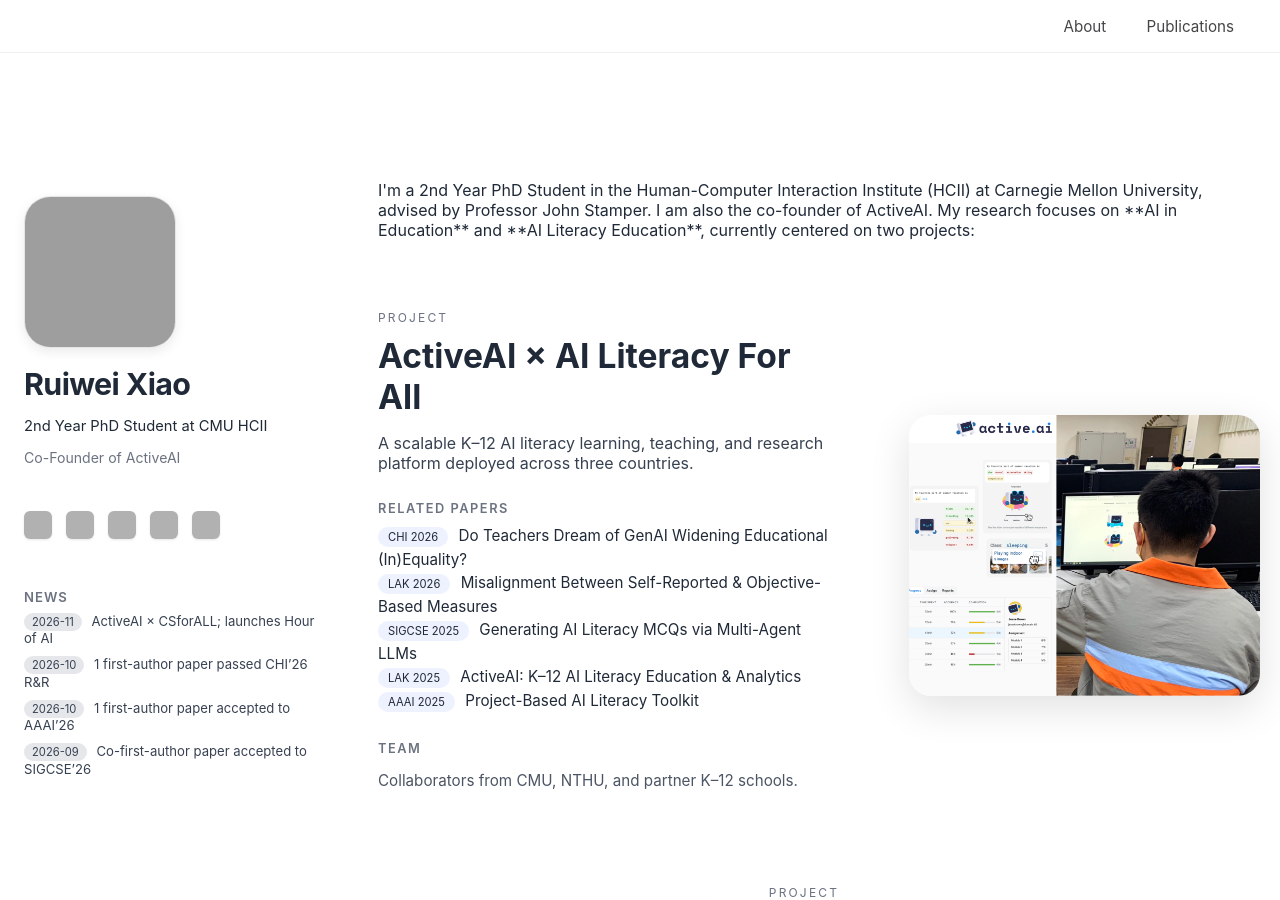
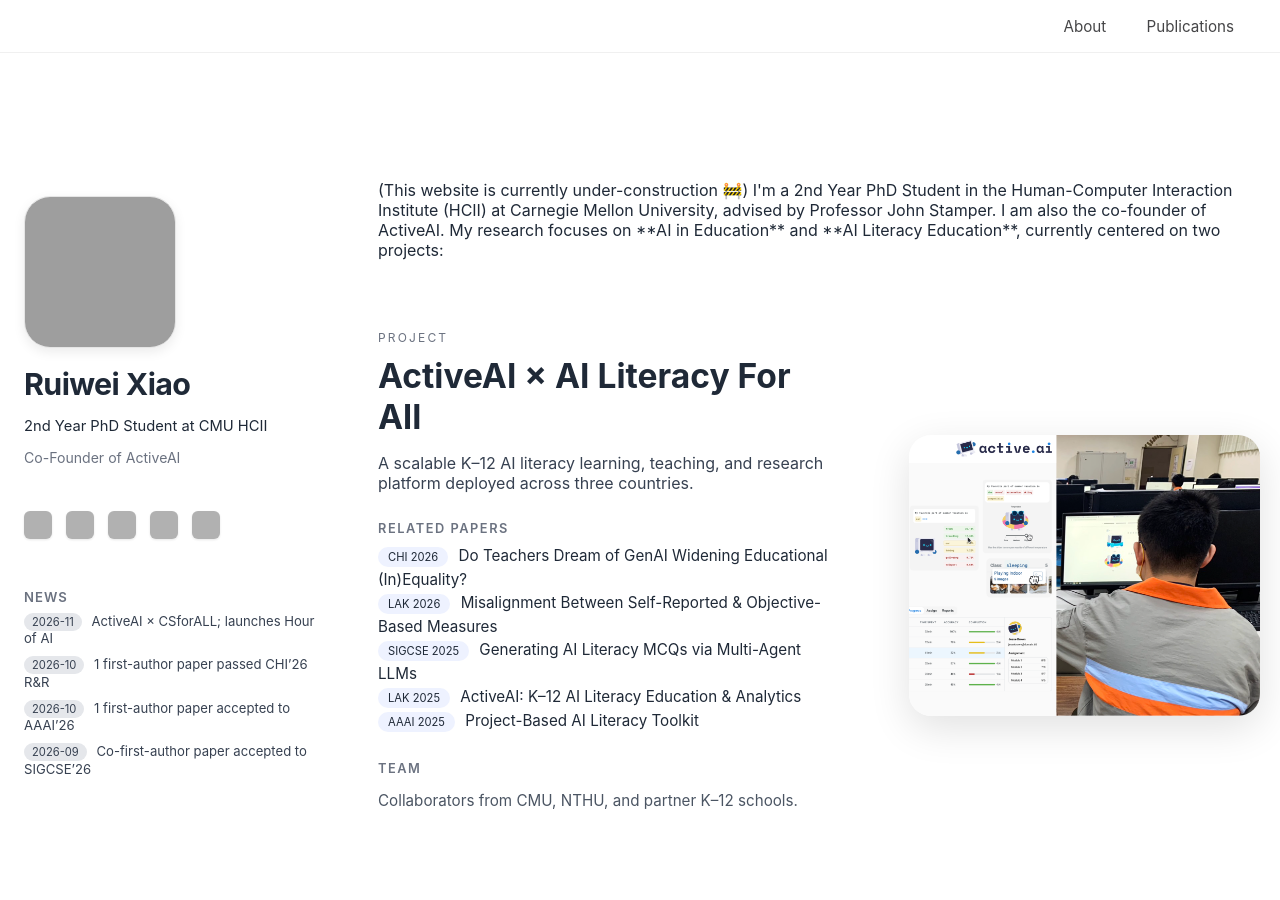
Before and after one commit to ruiwei-xiao/ruiwei-xiao.github.io, a Jekyll site: the page built from index.md, in a window 1280 px wide and 900 px high. Built offline with Jekyll 4.4.1, drawn with Linux system fonts in a browser that asks for light colours; grey boxes are pictures that could not be loaded.

Commit message:
Update index.md

```diff
--- a/index.md
+++ b/index.md
@@ -4,7 +4,7 @@
 ---
 
 <section id="about" class="about-section">
-
+(This website is currently under-construction 🚧)
 I'm a 2nd Year PhD Student in the Human-Computer Interaction Institute (HCII) at Carnegie Mellon University, advised by Professor John Stamper.
 I am also the co-founder of ActiveAI.
 My research focuses on **AI in Education** and **AI Literacy Education**, currently centered on two projects:
```
